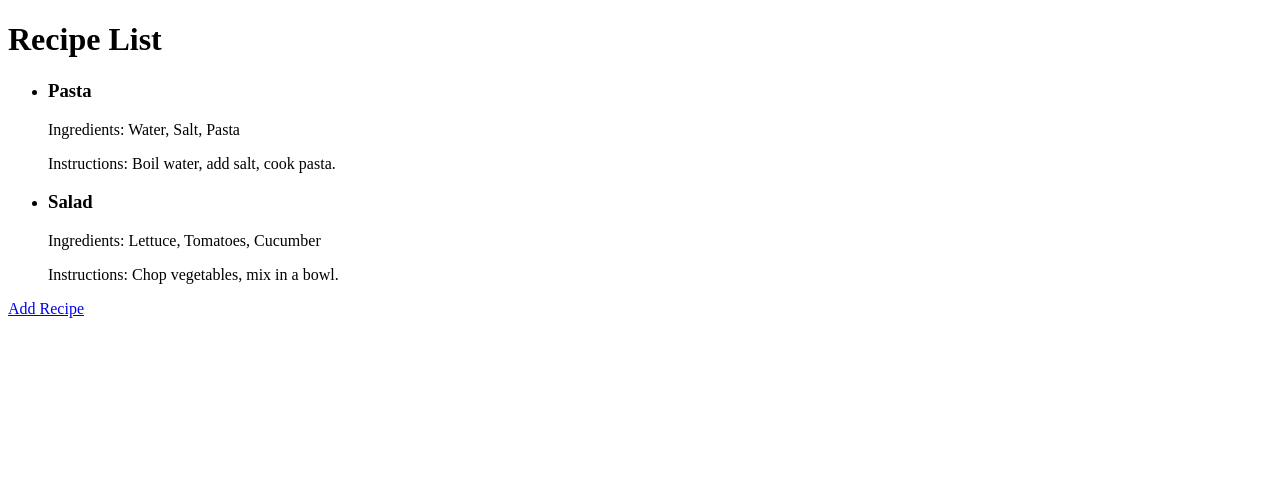
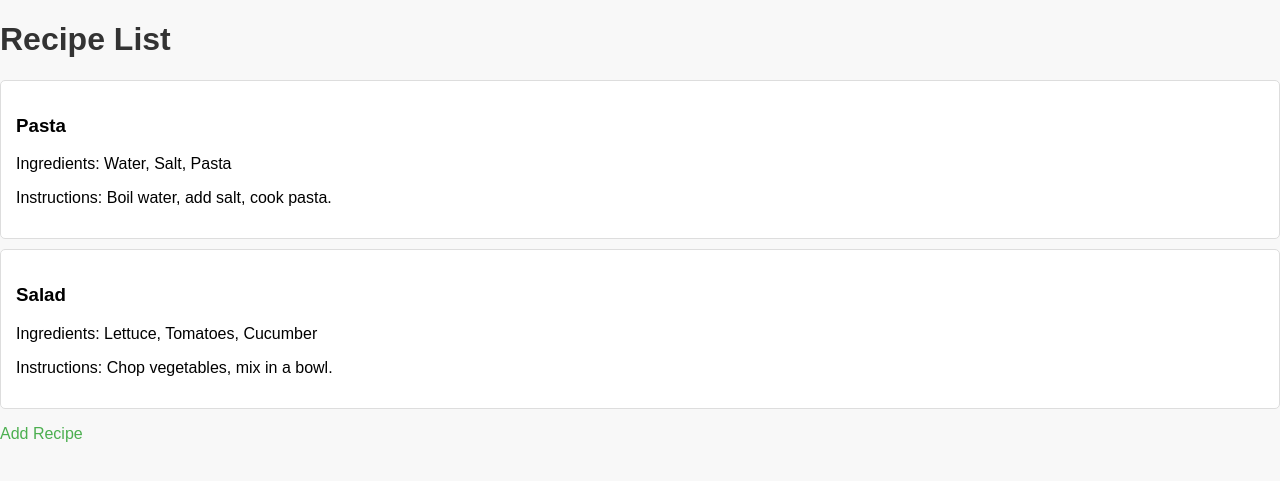
Before and after one commit to tojamvti/test_flask, a Flask app: page / in a window 1280 px wide. Shown: the top 481 px of the page. Run offline with Flask 3, Linux system fonts and the light colour scheme.

Commit message:
something new

```diff
--- /dev/null
+++ b/static/style.css
@@ -0,0 +1,55 @@
+/* static/style.css */
+body {
+    font-family: 'Arial', sans-serif;
+    background-color: #f8f8f8;
+    margin: 0;
+    padding: 0;
+}
+
+.container {
+    max-width: 800px;
+    margin: 0 auto;
+}
+
+h1 {
+    color: #333;
+}
+
+ul {
+    list-style-type: none;
+    padding: 0;
+}
+
+li {
+    background-color: #fff;
+    border: 1px solid #ddd;
+    margin-bottom: 10px;
+    padding: 15px;
+    border-radius: 5px;
+}
+
+label {
+    display: block;
+    margin-bottom: 5px;
+}
+
+input[type="text"], textarea {
+    width: 100%;
+    padding: 8px;
+    margin-bottom: 10px;
+    box-sizing: border-box;
+}
+
+input[type="submit"] {
+    background-color: #4CAF50;
+    color: white;
+    padding: 10px 15px;
+    border: none;
+    border-radius: 3px;
+    cursor: pointer;
+}
+
+a {
+    color: #4CAF50;
+    text-decoration: none;
+}
--- a/templates/add_recipe.html
+++ b/templates/add_recipe.html
@@ -6,6 +6,8 @@
     <meta http-equiv="X-UA-Compatible" content="IE=edge">
     <meta name="viewport" content="width=device-width, initial-scale=1.0">
     <title>Add Recipe</title>
+    <link rel="stylesheet" href="{{ url_for('static', filename='style.css') }}">
+
 </head>
 <body>
     <h1>Add Recipe</h1>
--- a/templates/recipe_list.html
+++ b/templates/recipe_list.html
@@ -6,6 +6,8 @@
     <meta http-equiv="X-UA-Compatible" content="IE=edge">
     <meta name="viewport" content="width=device-width, initial-scale=1.0">
     <title>Recipe List</title>
+    <link rel="stylesheet" href="{{ url_for('static', filename='style.css') }}">
+
 </head>
 <body>
     <h1>Recipe List</h1>
```
